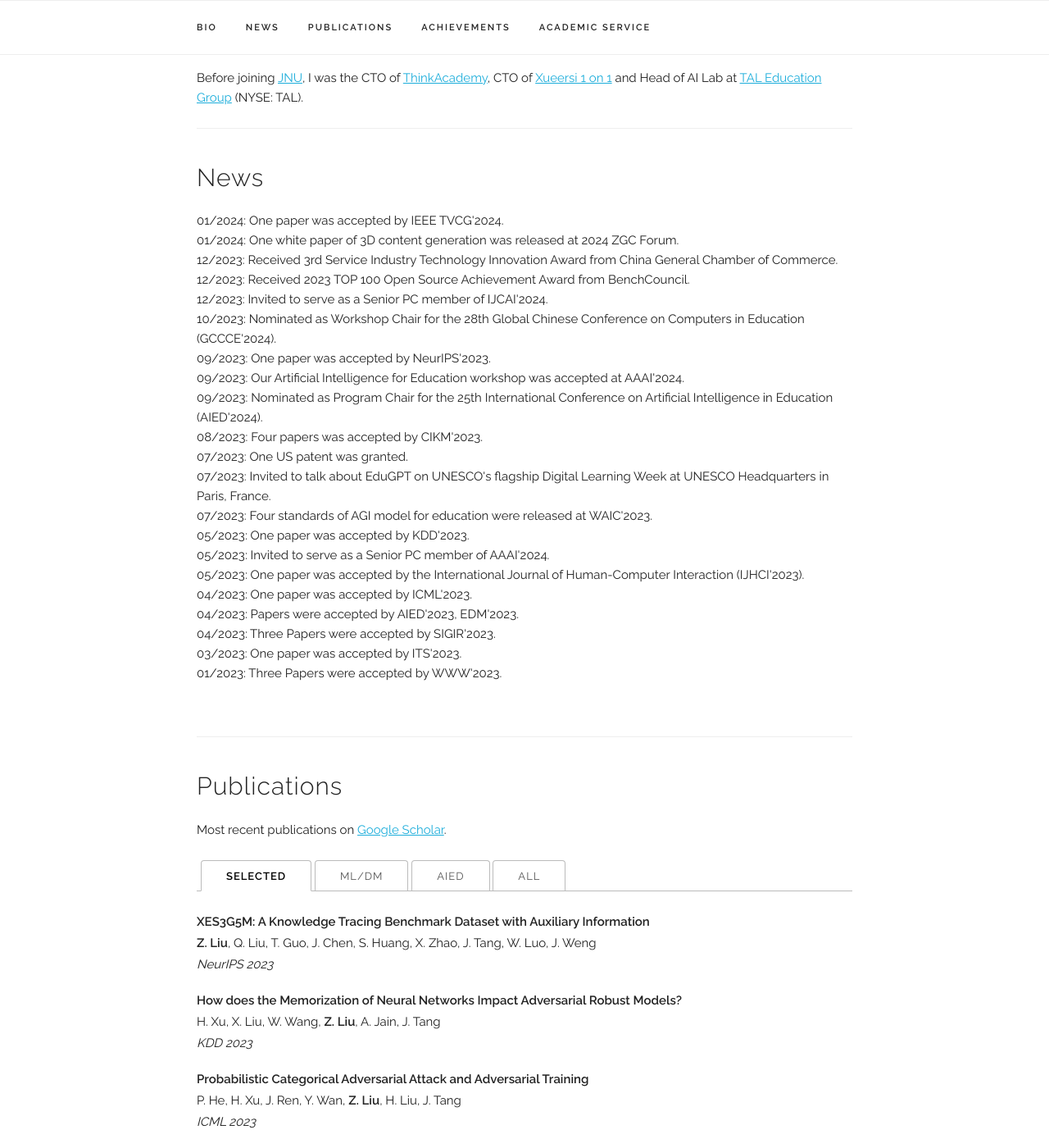
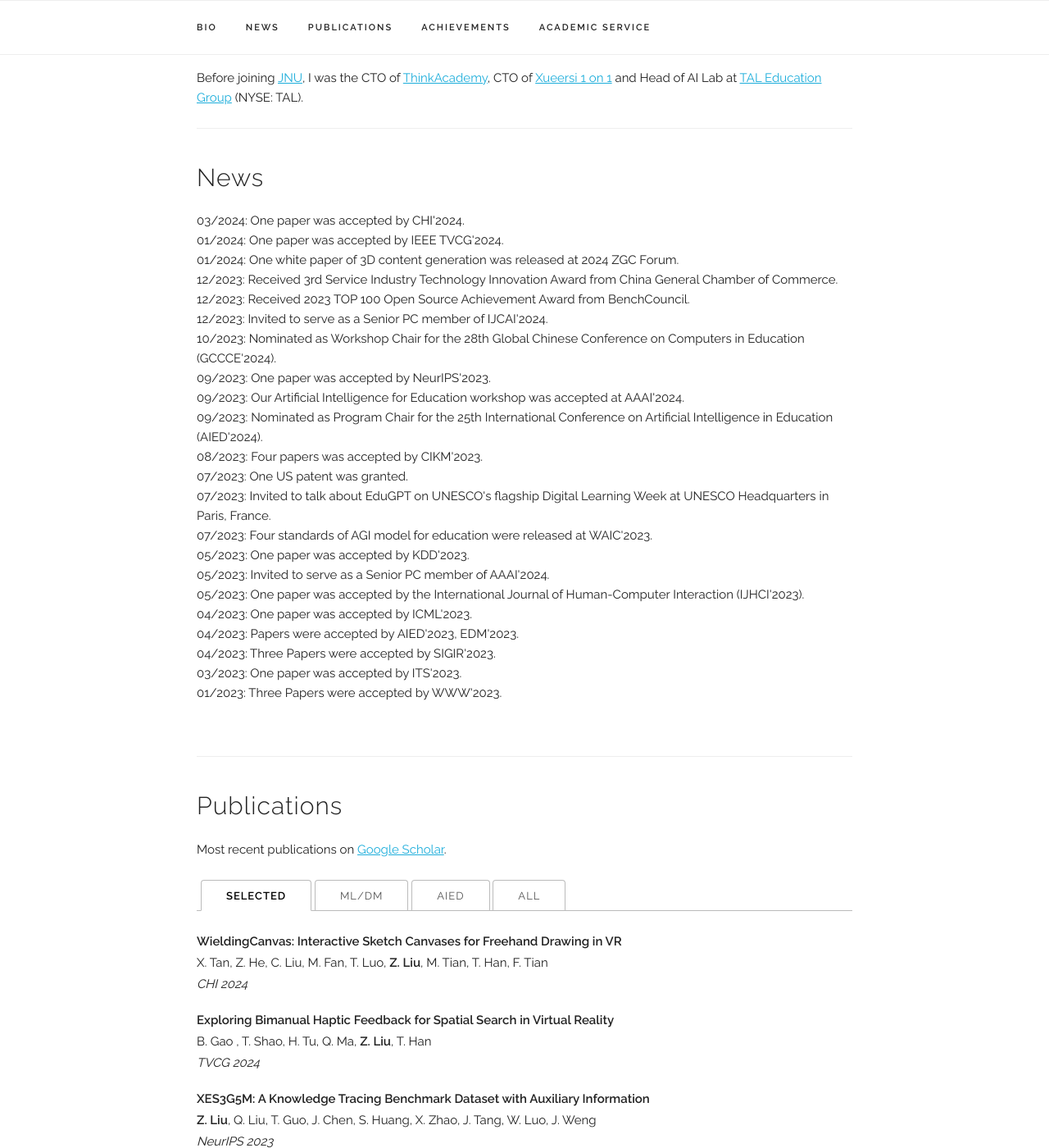
Before and after one commit to zitaoliu/zitaoliu.github.io, a Jekyll site: the page built from index.html, in a window 1280 px wide and 1400 px high, scrolled down 552 px. Shown: the whole window at 82% size. Built offline with Jekyll 4.4.1, drawn with Linux system fonts in a browser that asks for light colours; some web fonts are replaced.

Commit message:
add new papers

```diff
--- a/_data/news.yaml
+++ b/_data/news.yaml
@@ -1,4 +1,7 @@
 news:
+
+  - title: "One paper was accepted by CHI'2024."
+    date: "03/2024"
 
   - title: "One paper was accepted by IEEE TVCG'2024."
     date: "01/2024"
--- a/_data/publications.yaml
+++ b/_data/publications.yaml
@@ -1,4 +1,16 @@
 papers:
+
+  - venue: "CHI 2024"
+    aied: y
+    authors: "X. Tan, Z. He, C. Liu, M. Fan, T. Luo, <b>Z. Liu</b>, M. Tian, T. Han, F. Tian"
+    title: "WieldingCanvas: Interactive Sketch Canvases for Freehand Drawing in VR"
+    selected: y
+
+  - venue: "TVCG 2024"
+    aied: y
+    authors: "B. Gao , T. Shao, H. Tu, Q. Ma, <b>Z. Liu</b>, T. Han"
+    title: "Exploring Bimanual Haptic Feedback for Spatial Search in Virtual Reality"
+    selected: y
 
   - venue: "NeurIPS 2023"
     mldm: y
```
